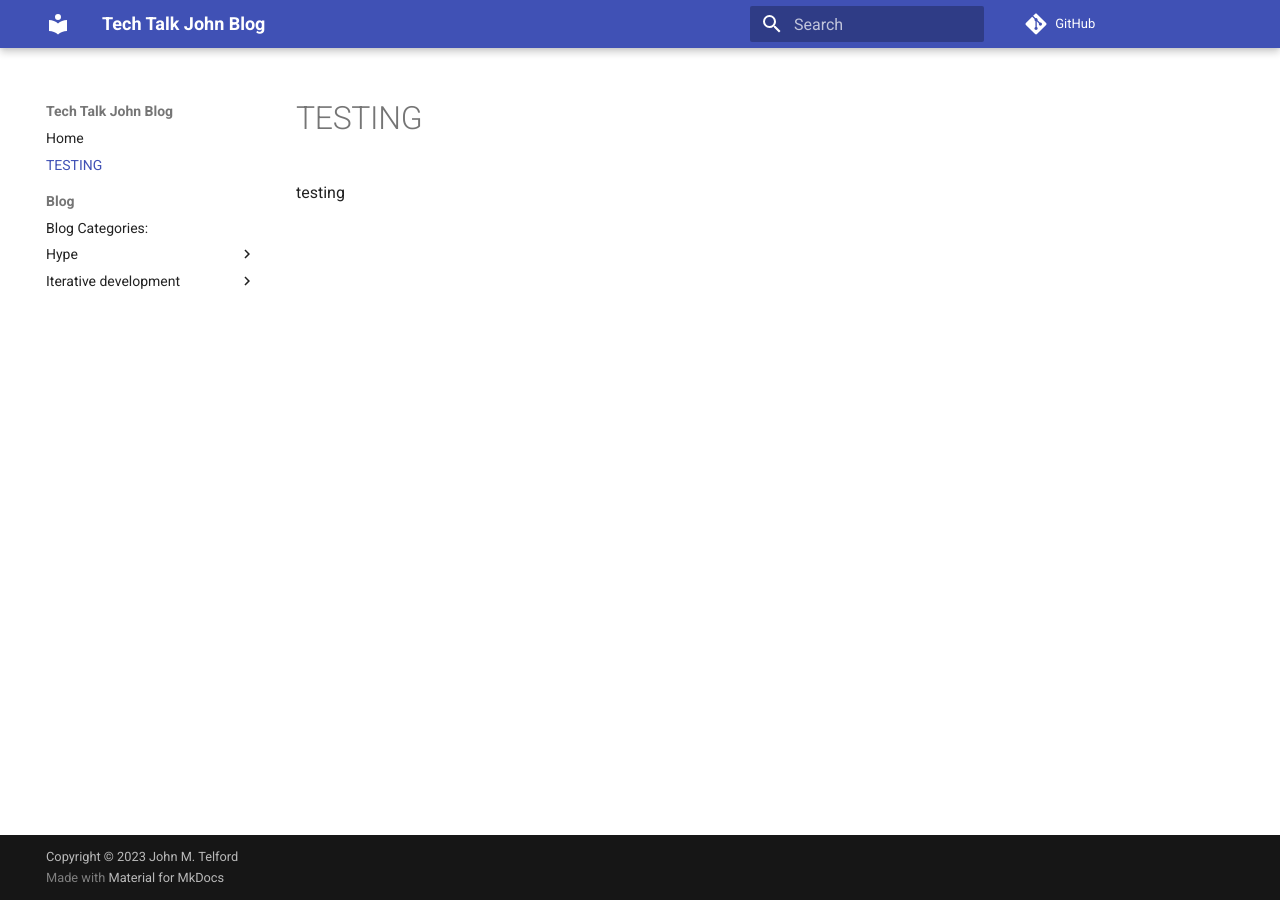
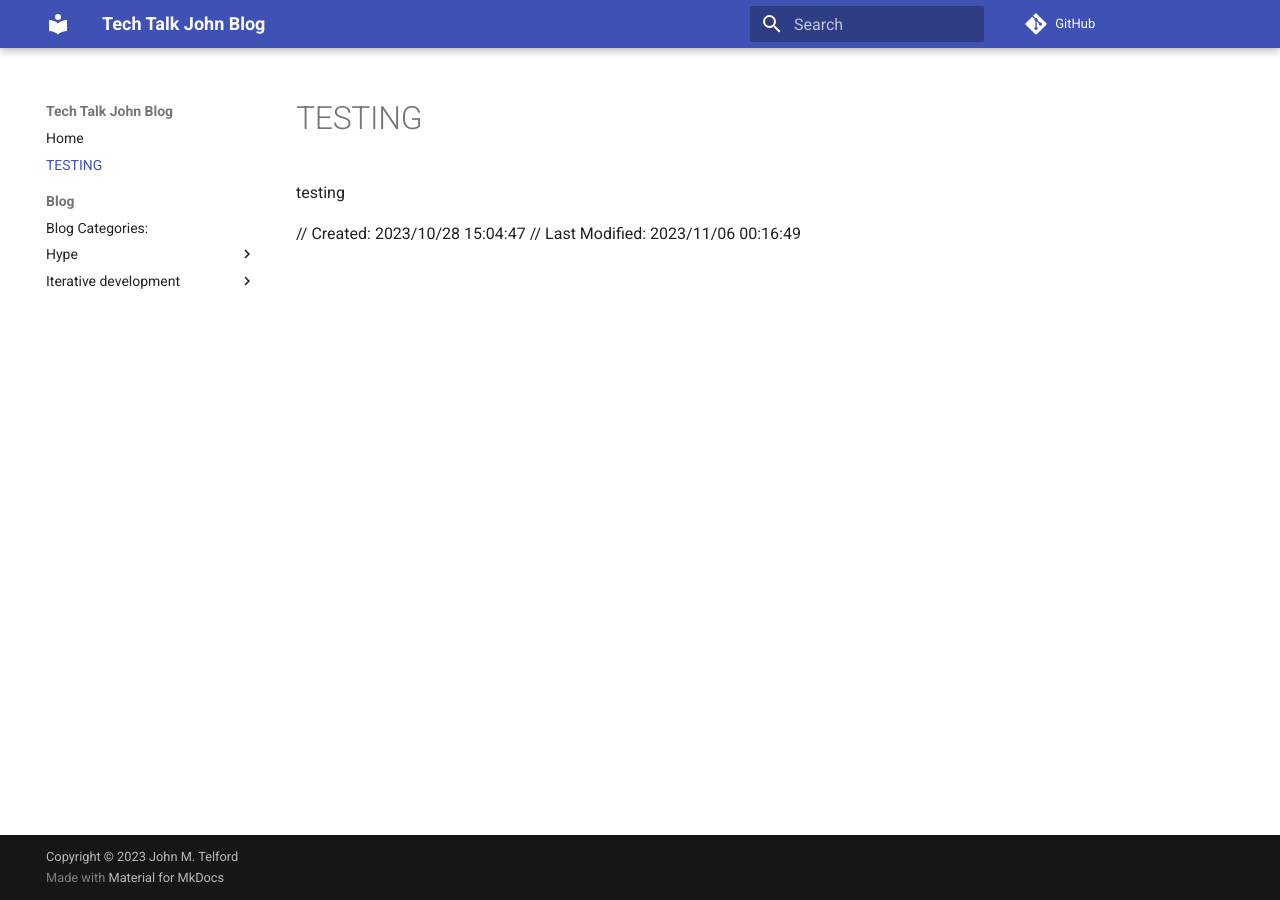
Before and after one commit to JohnTelford/mkdocs_blog, an MkDocs documentation site: the page built from docs/TESTING.md, in a window 1280 px wide. Built offline with MkDocs 1.6.1 and Material for MkDocs 9.7.7, drawn with Linux system fonts in a browser that asks for light colours; comment, search, counter and statistics services are not loaded.

Commit message:
refactor
Signed-off-by: John <john@johntelford.com>

```diff
--- a/docs/TESTING.md
+++ b/docs/TESTING.md
@@ -1 +1,4 @@
 testing
+
+// Created: 2023/10/28 15:04:47
+// Last Modified: 2023/11/06 00:16:49
```
Also changed, not shown: docs/index.md (+1 -1 lines).
